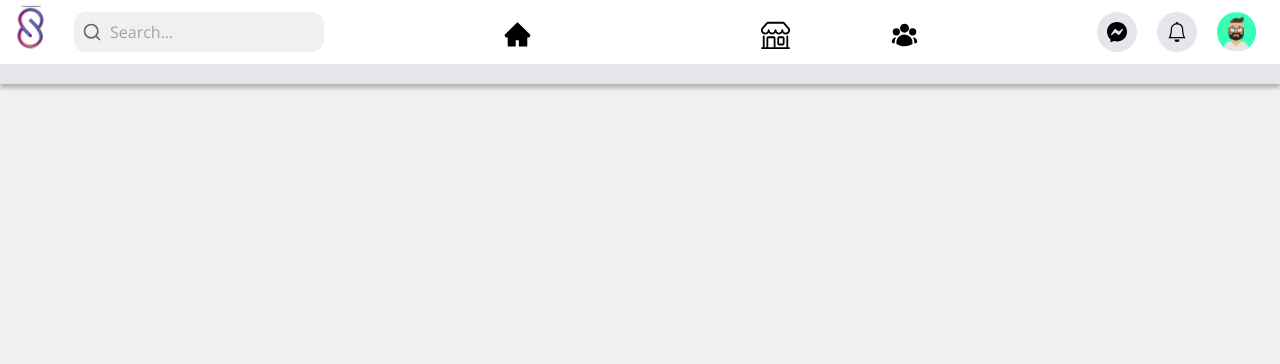
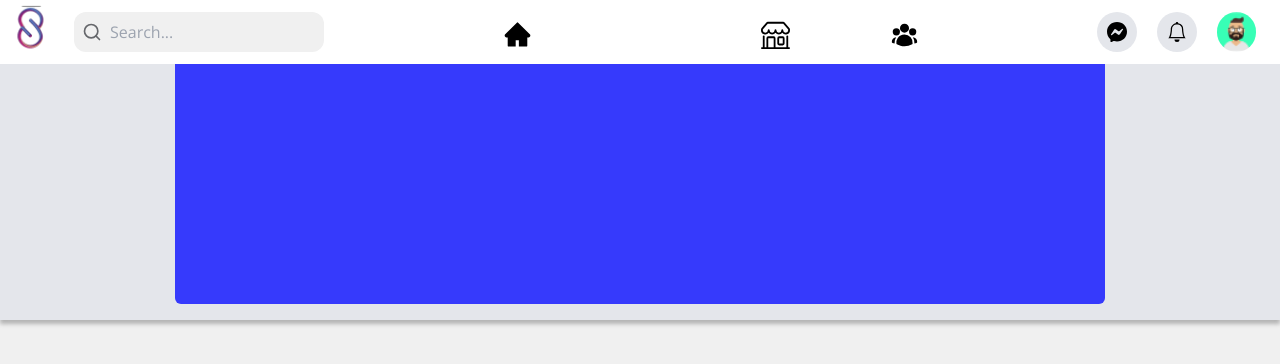
Before and after one commit to asiughuslyvesterobus/social_app, a Next.js app in the folder client/: page /profile/01029302 in a window 1280 px wide. Shown: the top 364 px of the page. Built offline with nearby package versions, Linux system fonts and the light colour scheme; some icons are missing.

Commit message:
working on profile page

```diff
--- a/client/pages/profile/[id].tsx
+++ b/client/pages/profile/[id].tsx
@@ -4,8 +4,11 @@ const Profilepage = () => {
   return (
     <MainLayout title="User Profile">
       <section className="w-full flex-col items-start justify-start gap-5">
-        <div className="w-full bg-btngray tab:px-5 tab:pt-5 shadow-boxShad flex flex-col items-center justify-center">
-          <div className="tab:w-[60%] tab:mx-auto flex flex-col items-start justify-start gap-4"></div>
+        <div className="w-full bg-btngray tab:px-5 shadow-boxShad flex gap-5 flex-col items-center justify-center">
+          <div className="tab:w-[75%] w-full tab:mx-auto flex flex-col items-start justify-start gap-4">
+            <div className="w-full relative h-[120px] tab:h-[240px] bg-primary tab:rounded-bl-md tab:rounded-br-md"></div>
+            <div className="w-full tab:w-[60%] tab:mx-auto flex flex-col items-center justify-start tab:justify-between"></div>
+          </div>
         </div>
       </section>
     </MainLayout>
```
